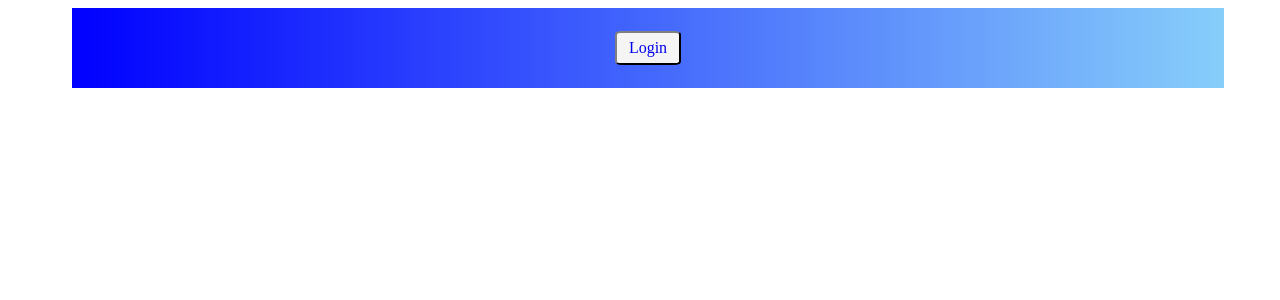
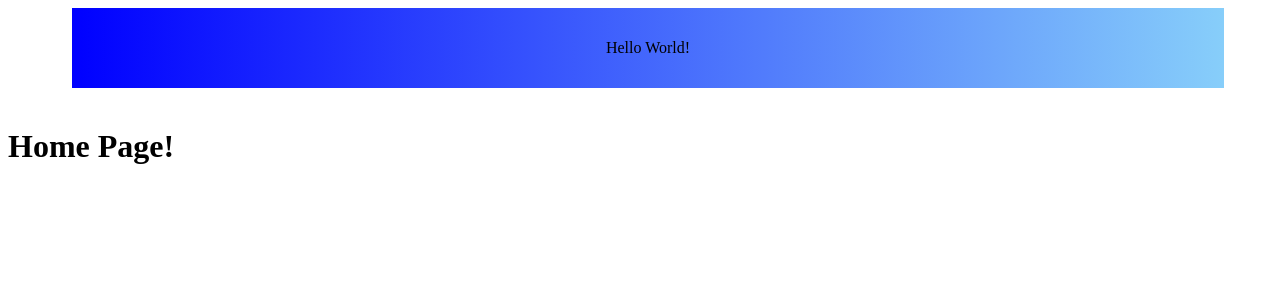
Before and after one commit to Kelphane/Payroll_Tracker_FrontEnd, a React (Create React App) app: page /home in a window 1280 px wide. Before the commit this address had no page. Shown: the top 300 px of the page. Built offline with nearby package versions, Linux system fonts and the light colour scheme.

Commit message:
Created an empty Home Component

```diff
--- a/src/App.jsx
+++ b/src/App.jsx
@@ -1,5 +1,5 @@
 /* Imports */
-import React, {useState, useEffect} from "react";
+import React, { useState, useEffect } from "react";
 import { Route, Routes } from "react-router-dom";
 import jwtDecode from "jwt-decode";
 
@@ -7,26 +7,29 @@ import jwtDecode from "jwt-decode";
 import NavBar from "./Components/NavBar/NavBar";
 import Login from "./Components/Login/Login";
 import Register from "./Components/Register/Register";
+import Home from "./Components/Home/Home";
 
 const App = () => {
-    const [userId, setUserId] = useState("");
+    const [userId, setUserId] = useState(" ");
 
     useEffect(() => {getToken();});
 
     const getToken = () => {
         let token = window.localStorage.getItem('token');
+        console.log(token);
         if(token){
-            let userId = jwtDecode(token);
-            console.log(userId);
+            /* let userId = jwtDecode(token);
+            console.log(userId); */
         }
     }
 
     return(
         <div>
-            <NavBar />
+            <NavBar userId={userId} />
             <Routes>
                 <Route path="/login" element={<Login />}/>
                 <Route path="/register" element={<Register />} />
+                <Route path="/home" element={<Home />} />
             </Routes>
         </div>
     );
--- /dev/null
+++ b/src/Components/Home/Home.jsx
@@ -0,0 +1,11 @@
+import React from "react";
+
+const Home = () => {
+    return(
+        <div>
+            <h1>Home Page!</h1>
+        </div>
+    );
+}
+
+export default Home;
--- a/src/Components/Login/Login.jsx
+++ b/src/Components/Login/Login.jsx
@@ -4,9 +4,11 @@ import axios from "axios";
 import "./Login.css";
 
 const Login = (props) => {
+    /* STATE */
     const [credentials, setCredentials] = useState({username: "", password: ""});
     const [invalidMessage, setInvalidMessage] = useState(false);
 
+    /* Saves the Changing User Input to State: */
     const handleChange = (event) => {
         let input = {username: credentials.username, password: credentials.password};
 
@@ -25,6 +27,7 @@ const Login = (props) => {
         setCredentials(input);
     };
 
+    /* Logs the User in and Redirects User to Home Page */
     const handleLogin = async (event) => {
         event.preventDefault();
 
@@ -36,7 +39,7 @@ const Login = (props) => {
                 }
             );
             window.localStorage.setItem('token', response.data);
-            //window.location(/home);
+            window.location = "/home";
         } catch (error) {
             if(error.message.includes("400")) setInvalidMessage(true);
             console.log(error);
--- a/src/Components/NavBar/NavBar.jsx
+++ b/src/Components/NavBar/NavBar.jsx
@@ -1,15 +1,24 @@
-import React from "react";
+import React, { useEffect } from "react";
 import { Link } from "react-router-dom";
 
 /* CSS Import */
 import "./NavBar.css";
 
-const NavBar = (props) => {
-    return(
-        <nav className="nav-bar">
-            <Link to="/login" className="nav-link">Login</Link>
-        </nav>
-    );
+const NavBar = ({ userId }) => {
+
+    if(userId === " "){
+        return(
+            <nav className="nav-bar">
+                <p>Hello World!</p>
+            </nav>
+        );
+    }else if(userId !== " "){
+        return(
+            <nav className="nav-bar">
+                <Link to="/login" className="nav-link">Login</Link>
+            </nav>
+        );
+    }
 };
 
 export default NavBar;
```
